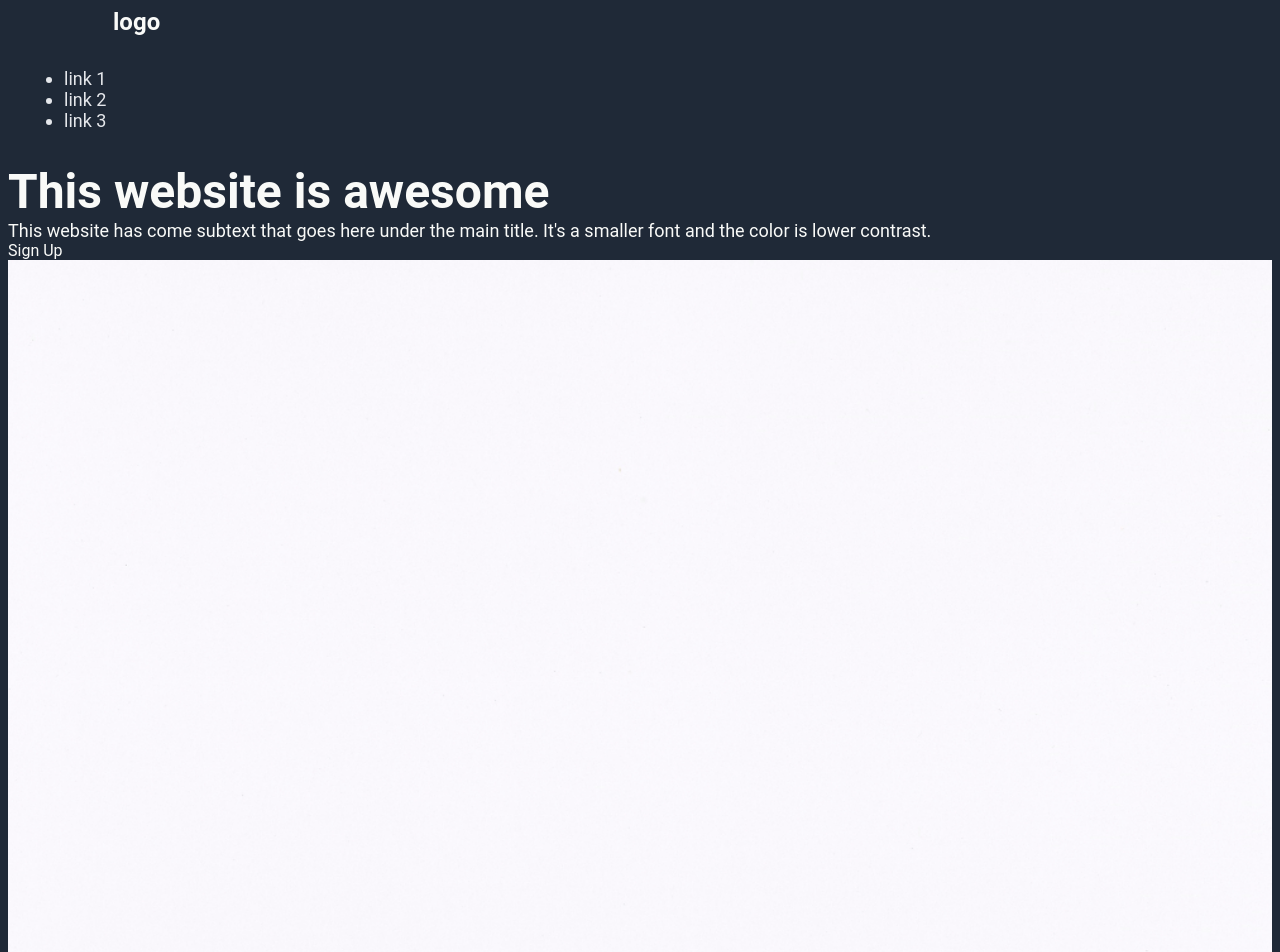
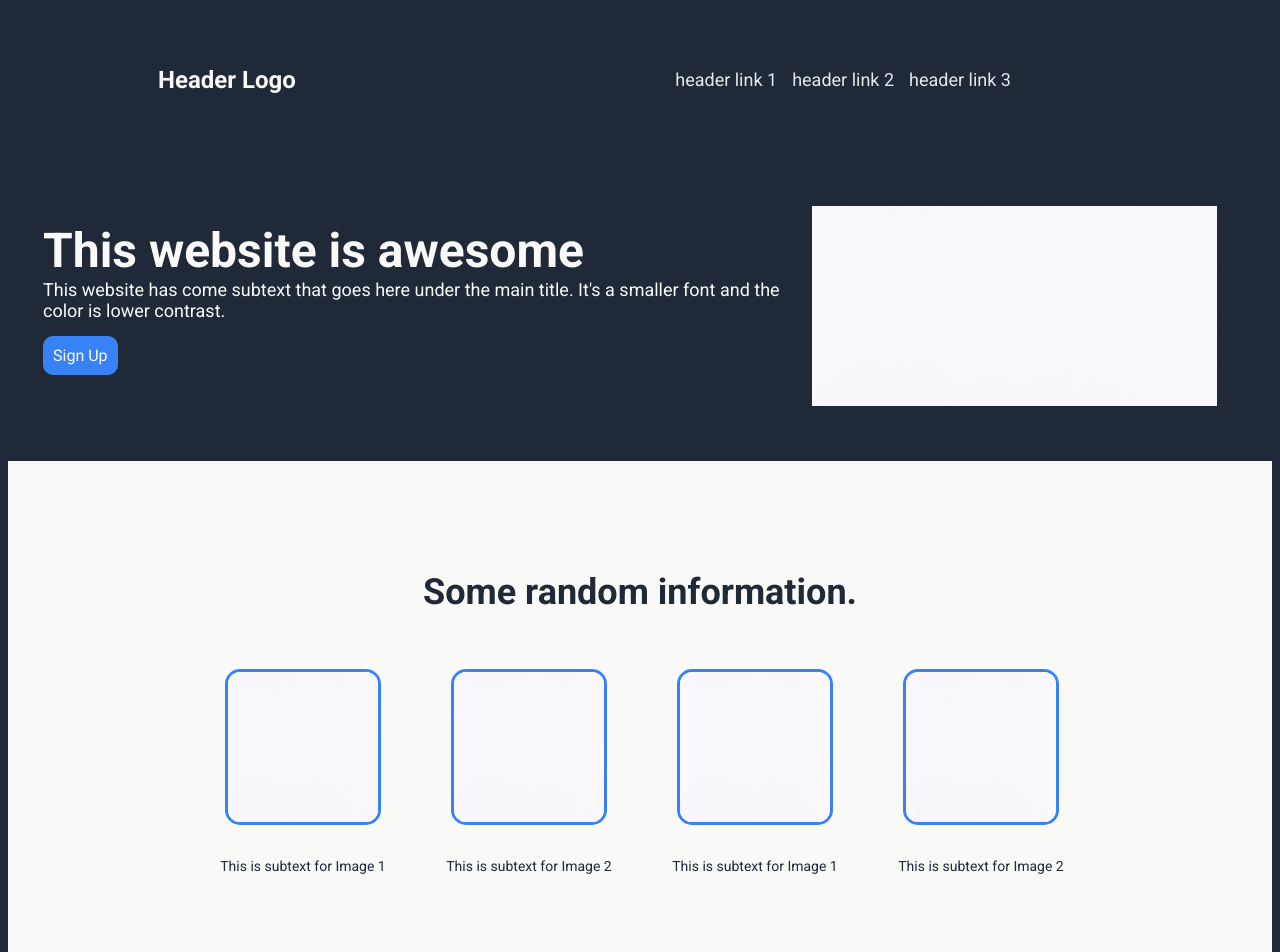
Before and after one commit to krxsh007/Landing-Page, a plain HTML site: page index.html in a window 1280 px wide. Shown: the top 952 px of the page. Drawn offline with Linux system fonts and the light colour scheme.

Commit message:
Add image-container

```diff
--- a/index.html
+++ b/index.html
@@ -5,50 +5,60 @@
     <meta http-equiv="X-UA-Compatible" content="IE=edge">
     <meta name="viewport" content="width=device-width, initial-scale=1.0">
     <title>Landing Page</title>
+    <link rel="stylesheet" href="https://fonts.googleapis.com/css2?family=Roboto:wght@400;700&display=swap">
     <link rel="stylesheet" href="css/styles.css">
   </head>
   <body>
     <div class="sec1">
-        <div class="logo">logo</div>
-        <div class="links">
-            <ul>
-                <li>link 1</li>
-                <li>link 2</li>
-                <li>link 3</li>
+        <div class="heading">
+            <div class="logo">Header Logo</div>
+            <ul class="links">
+                <li>header link 1</li>
+                <li>header link 2</li>
+                <li>header link 3</li>
             </ul>
         </div>
-        <div class="infohead">This website is awesome</div>
-        <div class="infobody">This website has come subtext that goes here under the main title. It's a smaller font and the color is lower contrast.</div>
-        <div class="button">Sign Up</div>
-        <img src="images/white.jpg" alt="white">
+        <div class="heading2">
+            <div class="info1">
+                <div class="infohead">This website is awesome</div>
+                <div class="infobody">This website has come subtext that goes here under the main title. It's a smaller font and the color is lower contrast.</div>
+                <div class="button1">Sign Up</div>
+            </div>
+            <img class="big" src="images/white.jpg" alt="white">
+        </div>
     </div>
     <div class="sec2">
-        <div class="info">Some random information.</div>
-        <ul>
-            <li><img src="images/white.jpg" alt="white bg"></li>
-            <li><img src="images/white.jpg" alt="white bg"></li>
-            <li><img src="images/white.jpg" alt="white bg"></li>
-            <li><img src="images/white.jpg" alt="white bg"></li>
+        <div class="info2">Some random information.</div>
+        <ul class="small">
+            <li class="image-container">
+                <img class="four" src="images/white.jpg" alt="Image 1">
+                <p class="subtext">This is subtext for Image 1</p>
+            </li>
+            <li class="image-container">
+                <img class="four" src="images/white.jpg" alt="Image 2">
+                <p class="subtext">This is subtext for Image 2</p>
+            </li>
+            <li class="image-container">
+                <img class="four" src="images/white.jpg" alt="Image 1">
+                <p class="subtext">This is subtext for Image 1</p>
+            </li>
+            <li class="image-container">
+                <img class="four" src="images/white.jpg" alt="Image 2">
+                <p class="subtext">This is subtext for Image 2</p>
+            </li>
         </ul>
     </div>
     <div class="sec3">
-        <div class="quote">"The greatest glory in living lies not in never falling,
-            but in rising every time we fall."</div>
-        <div class="author">-Nelson Mandela</div>
+        <div class="quote">"Your time is limited, so don't waste it living someone else's life.
+             Don't be trapped by dogma, which is living with the results of other people's thinking."</div>
+        <div class="author">-Steve Jobs</div>
     </div>
     <div class="sec4">
         <div class="box">
             <div class="texthead">Call to action! It's time!</div>
             <div class="textbody">Sign up for our products by clicking the button right over there</div>
-            <div class="button">Sign Up</div>
         </div>
-    </div>
-    <div class="sec4">
-        <div class="box">
-            <div class="texthead">Call to action! It's time!</div>
-            <div class="textbody">Sign up for our products by clicking the button right over there</div>
-            <div class="button">Sign Up</div>
-        </div>
+        <div class="button2">Sign Up</div>
     </div>
     <div class="footer">
         <div class="copyright">Copyright &copy; The Odin Project 2021</div>
```
